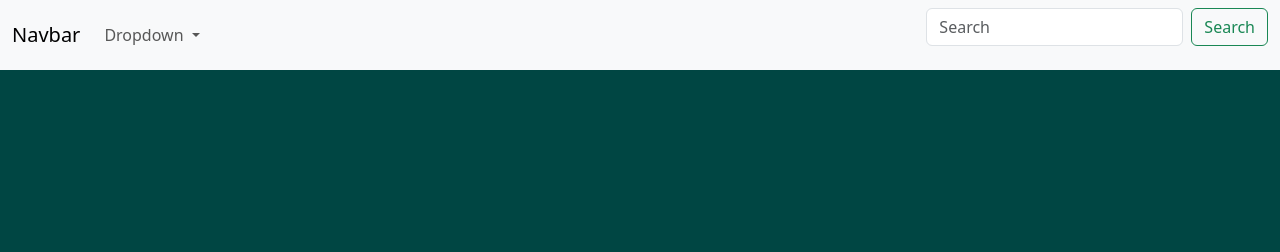
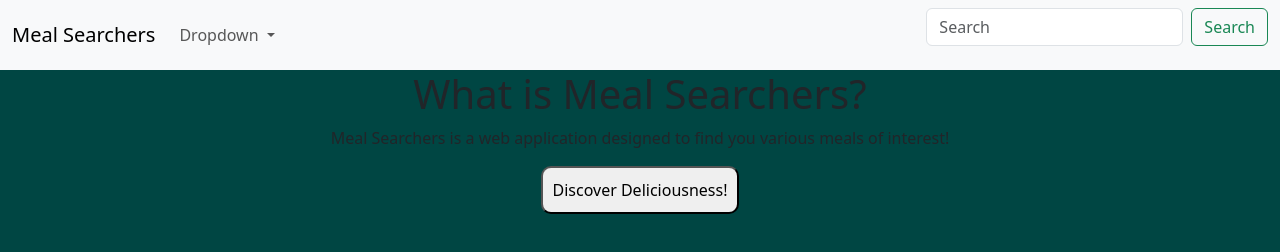
Before and after one commit to mealsearchers/meal-searchers, a website built with Vite: page landing.html in a window 1280 px wide. Built offline with nearby package versions, Linux system fonts and the light colour scheme.

Commit message:
Worked on landing page

```diff
--- a/landing.html
+++ b/landing.html
@@ -10,7 +10,7 @@
 <body>
     <nav class="navbar navbar-expand-lg bg-body-tertiary">
         <div class="container-fluid">
-          <a class="navbar-brand" href="#">Navbar</a>
+          <a class="navbar-brand" href="#">Meal Searchers</a>
           <button class="navbar-toggler" type="button" data-bs-toggle="collapse" data-bs-target="#navbarSupportedContent" aria-controls="navbarSupportedContent" aria-expanded="false" aria-label="Toggle navigation">
             <span class="navbar-toggler-icon"></span>
           </button>
@@ -34,6 +34,12 @@
             </form>
           </div>
         </div>
-      </nav>
+    </nav>
+
+<h1>What is Meal Searchers?</h1>
+
+<p>Meal Searchers is a web application designed to find you various meals of interest!</p>
+
+<button><a href="index.html">Discover Deliciousness!</a></button>
 </body>
 </html>
--- a/style.css
+++ b/style.css
@@ -1,4 +1,18 @@
 body {
     background-color: #004643;
+    text-align: center;
+    a{
+        text-decoration: none;
+        color: black;
+    }
+}
+
+button{
+    padding: 10px;
+    border-radius: 10px;
 
 }
+
+button:hover{
+    background-color: orange;
+}
```
